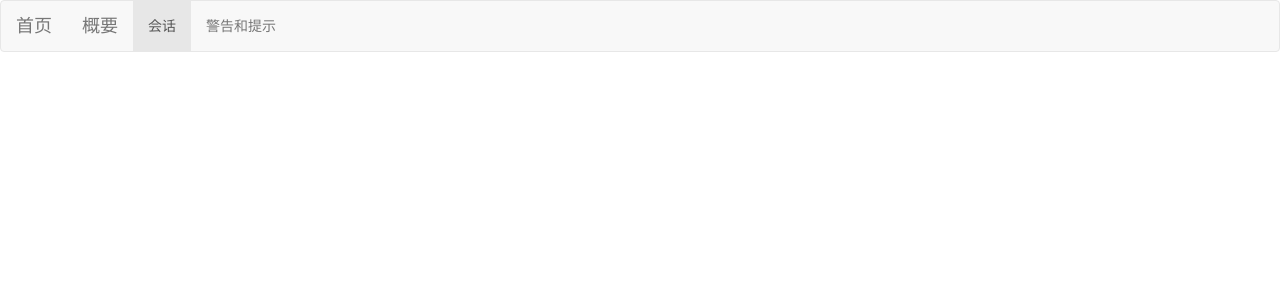
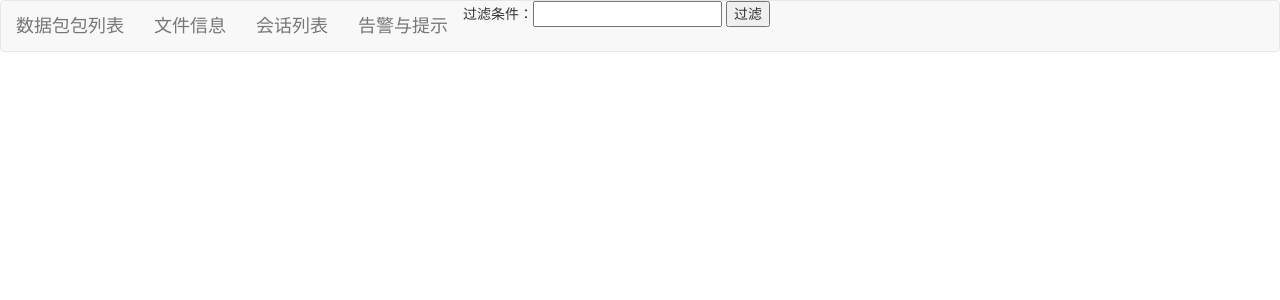
Before and after one commit to laoyang103/iDigger, a Django app: template tshark/templates/base.html in a window 1280 px wide. Shown: the top 300 px of the page. Run offline with Django 3.2, Linux system fonts and the light colour scheme; the template is opened without the code that fills it, so the values that code supplies are empty; some libraries are stand-ins or nearby versions.

Commit message:
add cached and filter

```diff
--- a/tshark/templates/base.html
+++ b/tshark/templates/base.html
@@ -10,15 +10,15 @@
 <body>
     <nav class="navbar navbar-default" role="navigation">
        <div class="navbar-header">
-          <a class="navbar-brand" href="/">首页</a>
-          <a class="navbar-brand" href="/summary">概要</a>
+          <a class="navbar-brand" href="/">数据包包列表</a>
+          <a class="navbar-brand" href="/summary">文件信息</a>
+          <a class="navbar-brand" href="/conv">会话列表</a>
+          <a class="navbar-brand" href="/expertinfo">告警与提示</a>
        </div>
-       <div>
-          <ul class="nav navbar-nav">
-             <li class="active"><a href="/conv">会话</a></li>
-             <li><a href="/expertinfo">警告和提示</a></li>
-          </ul>
-       </div>
+       <form action="/" method="GET">
+            过滤条件：<input type="text" value="{{ cached_filter }}" name="dfilter" />
+            <input type="submit" value="过滤"/>
+       <form>
     </nav>
     {% block content %}
     {% endblock %}
```
Also changed, not shown: requirements.txt (added, +8 -0 lines), tshark/cached.py (added, +31 -0 lines), tshark/views.py (+6 -13 lines).
